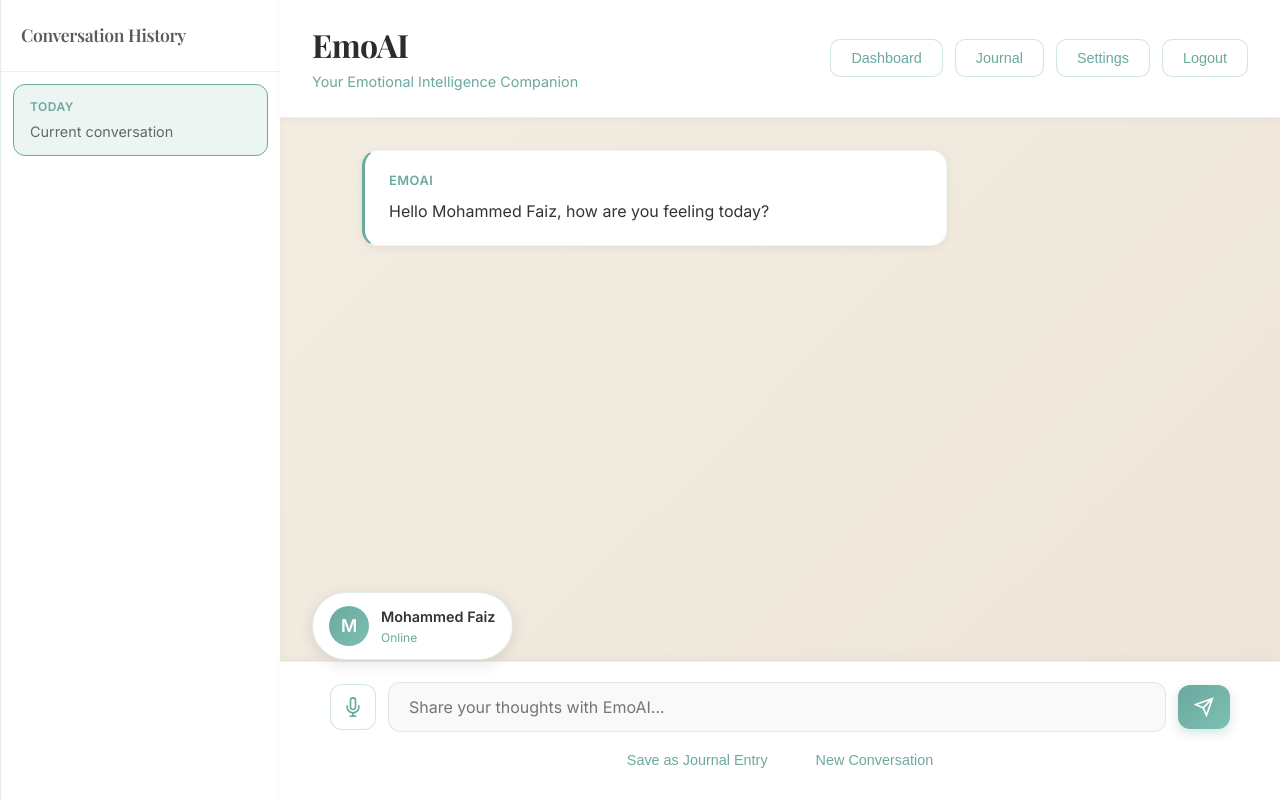
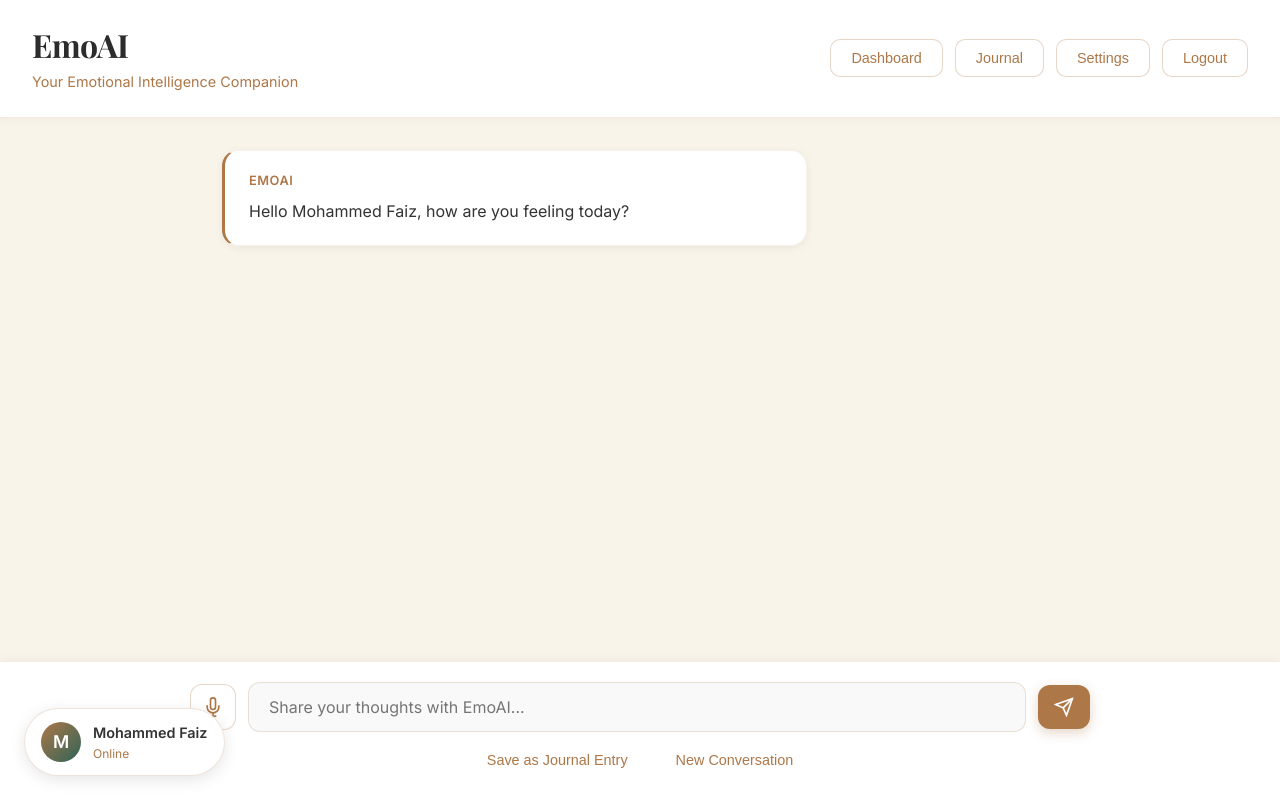
Before and after one commit to Faizme/EmoAI, a Flask app: page /chatbot in a window 1280 px wide. Run offline with Flask 3, Linux system fonts and the light colour scheme; a user stored in the database is signed in; data comes from the database, SQL or seed files in the repository.

Commit message:
Remove chat history sidebar and update color scheme for logged-in users
Removes the `.chat-sidebar-right` element and its associated styles from `static/css/chatbot.css` and `templates/chatbot.html`. Updates the background color of `.premium-chat-container` to `rgb(249, 244, 233)`. Adjusts header border color and tagline text color to `rgb(173, 119, 72)`. Updates primary button background and shadow colors to `rgb(173, 119, 72)`. Updates outline button border and text colors to `rgb(173, 119, 72)`. Updates message bubble border color to `rgb(173, 119, 72)` and user message background to `rgb(47, 100, 87)`.

Replit-Commit-Author: Agent
Replit-Commit-Session-Id: 435acc71-5b72-4293-82c9-11bd463ac54d
Replit-Commit-Checkpoint-Type: intermediate_checkpoint
Replit-Commit-Event-Id: f01931e8-1a7a-4fed-b501-a50d781fcd03
Replit-Commit-Screenshot-Url: https://storage.googleapis.com/screenshot-production-us-central1/19c8bd7a-bc74-4fb0-94fe-f467203d5f8c/435acc71-5b72-4293-82c9-11bd463ac54d/qt692mz

```diff
--- a/static/css/chatbot.css
+++ b/static/css/chatbot.css
@@ -1,76 +1,11 @@
 .premium-chat-container {
     display: flex;
     height: 100vh;
-    background: linear-gradient(135deg, #F4EEE3 0%, #EDE5D8 100%);
+    background: rgb(249, 244, 233);
     position: relative;
     overflow: hidden;
 }
 
-/* Chat History Sidebar - Right Side */
-.chat-sidebar-right {
-    width: 280px;
-    background: white;
-    border-left: 1px solid rgba(107, 169, 159, 0.2);
-    display: flex;
-    flex-direction: column;
-    box-shadow: -2px 0 10px rgba(0, 0, 0, 0.05);
-}
-
-.sidebar-header {
-    padding: 24px 20px;
-    border-bottom: 1px solid rgba(107, 169, 159, 0.15);
-}
-
-.sidebar-header h3 {
-    font-family: 'Playfair Display', serif;
-    font-size: 1.1rem;
-    color: #5A5A5A;
-    margin: 0;
-}
-
-.history-list {
-    flex: 1;
-    overflow-y: auto;
-    padding: 12px;
-}
-
-.history-item {
-    padding: 12px 16px;
-    margin-bottom: 8px;
-    border-radius: 12px;
-    cursor: pointer;
-    transition: all 0.3s ease;
-    border: 1px solid transparent;
-}
-
-.history-item:hover {
-    background: rgba(107, 169, 159, 0.08);
-    border-color: rgba(107, 169, 159, 0.2);
-}
-
-.history-item.active {
-    background: rgba(107, 169, 159, 0.12);
-    border-color: var(--accent-color);
-}
-
-.history-date {
-    font-size: 0.75rem;
-    color: var(--accent-color);
-    font-weight: 600;
-    margin-bottom: 4px;
-    text-transform: uppercase;
-    letter-spacing: 0.5px;
-}
-
-.history-preview {
-    font-size: 0.9rem;
-    color: #666;
-    white-space: nowrap;
-    overflow: hidden;
-    text-overflow: ellipsis;
-}
-
-/* Main Chat Area */
 .main-chat-area {
     flex: 1;
     display: flex;
@@ -78,11 +13,10 @@
     position: relative;
 }
 
-/* Elegant Header */
 .elegant-chat-header {
     background: white;
     padding: 24px 32px;
-    border-bottom: 1px solid rgba(107, 169, 159, 0.15);
+    border-bottom: 1px solid rgba(173, 119, 72, 0.15);
     display: flex;
     justify-content: space-between;
     align-items: center;
@@ -99,7 +33,7 @@
 
 .header-left .app-tagline {
     font-size: 0.9rem;
-    color: var(--accent-color);
+    color: rgb(173, 119, 72);
     margin: 4px 0 0 0;
 }
 
@@ -122,32 +56,31 @@
 }
 
 .elegant-btn.btn-primary {
-    background: linear-gradient(135deg, var(--accent-color), var(--accent-light));
+    background: rgb(173, 119, 72);
     color: white;
-    box-shadow: 0 4px 12px rgba(107, 169, 159, 0.3);
+    box-shadow: 0 4px 12px rgba(173, 119, 72, 0.3);
 }
 
 .elegant-btn.btn-primary:hover {
     transform: translateY(-2px);
-    box-shadow: 0 6px 16px rgba(107, 169, 159, 0.4);
+    box-shadow: 0 6px 16px rgba(173, 119, 72, 0.4);
 }
 
 .elegant-btn.btn-outline {
     background: white;
-    border: 1.5px solid rgba(107, 169, 159, 0.3);
-    color: var(--accent-color);
+    border: 1.5px solid rgba(173, 119, 72, 0.3);
+    color: rgb(173, 119, 72);
 }
 
 .elegant-btn.btn-outline:hover {
-    background: rgba(107, 169, 159, 0.08);
-    border-color: var(--accent-color);
+    background: rgba(173, 119, 72, 0.08);
+    border-color: rgb(173, 119, 72);
 }
 
 .btn-icon {
     font-size: 1rem;
 }
 
-/* Conversation Area */
 .conversation-area {
     flex: 1;
     overflow-y: auto;
@@ -180,17 +113,17 @@
     border-radius: 16px;
     background: white;
     box-shadow: 0 2px 8px rgba(0, 0, 0, 0.06);
-    border: 1px solid rgba(107, 169, 159, 0.1);
+    border: 1px solid rgba(173, 119, 72, 0.1);
 }
 
 .ai-message-elegant .message-content {
     margin-right: auto;
-    border-left: 3px solid var(--accent-color);
+    border-left: 3px solid rgb(173, 119, 72);
 }
 
 .user-message-elegant .message-content {
     margin-left: auto;
-    background: linear-gradient(135deg, var(--accent-color), var(--accent-light));
+    background: rgb(47, 100, 87);
     border: none;
     color: white;
 }
@@ -201,7 +134,7 @@
     text-transform: uppercase;
     letter-spacing: 0.5px;
     margin-bottom: 8px;
-    color: var(--accent-color);
+    color: rgb(173, 119, 72);
 }
 
 .user-message-elegant .message-sender {
@@ -230,7 +163,7 @@
 .typing-dot-elegant {
     width: 8px;
     height: 8px;
-    background: var(--accent-color);
+    background: rgb(173, 119, 72);
     border-radius: 50%;
     animation: typingBounce 1.4s infinite;
 }
@@ -252,11 +185,10 @@
     }
 }
 
-/* Input Section */
 .input-section {
     background: white;
     padding: 20px 32px 24px;
-    border-top: 1px solid rgba(107, 169, 159, 0.15);
+    border-top: 1px solid rgba(173, 119, 72, 0.15);
     box-shadow: 0 -2px 10px rgba(0, 0, 0, 0.04);
 }
 
@@ -271,9 +203,9 @@
 .voice-btn {
     padding: 12px;
     background: white;
-    border: 1.5px solid rgba(107, 169, 159, 0.3);
+    border: 1.5px solid rgba(173, 119, 72, 0.3);
     border-radius: 12px;
-    color: var(--accent-color);
+    color: rgb(173, 119, 72);
     cursor: pointer;
     transition: all 0.3s ease;
     display: flex;
@@ -282,30 +214,30 @@
 }
 
 .voice-btn:hover {
-    background: rgba(107, 169, 159, 0.08);
-    border-color: var(--accent-color);
+    background: rgba(173, 119, 72, 0.08);
+    border-color: rgb(173, 119, 72);
 }
 
 .voice-btn.listening {
-    background: var(--accent-color);
-    border-color: var(--accent-color);
+    background: rgb(173, 119, 72);
+    border-color: rgb(173, 119, 72);
     color: white;
     animation: pulse 1.5s infinite;
 }
 
 @keyframes pulse {
     0%, 100% {
-        box-shadow: 0 0 0 0 rgba(107, 169, 159, 0.4);
+        box-shadow: 0 0 0 0 rgba(173, 119, 72, 0.4);
     }
     50% {
-        box-shadow: 0 0 0 10px rgba(107, 169, 159, 0);
+        box-shadow: 0 0 0 10px rgba(173, 119, 72, 0);
     }
 }
 
 .premium-input {
     flex: 1;
     padding: 14px 20px;
-    border: 1.5px solid rgba(107, 169, 159, 0.2);
+    border: 1.5px solid rgba(173, 119, 72, 0.2);
     border-radius: 12px;
     font-size: 1rem;
     background: #F9F9F9;
@@ -315,14 +247,14 @@
 
 .premium-input:focus {
     outline: none;
-    border-color: var(--accent-color);
+    border-color: rgb(173, 119, 72);
     background: white;
-    box-shadow: 0 0 0 3px rgba(107, 169, 159, 0.1);
+    box-shadow: 0 0 0 3px rgba(173, 119, 72, 0.1);
 }
 
 .send-btn-elegant {
     padding: 12px 16px;
-    background: linear-gradient(135deg, var(--accent-color), var(--accent-light));
+    background: rgb(173, 119, 72);
     color: white;
     border: none;
     border-radius: 12px;
@@ -331,12 +263,12 @@
     display: flex;
     align-items: center;
     justify-content: center;
-    box-shadow: 0 4px 12px rgba(107, 169, 159, 0.3);
+    box-shadow: 0 4px 12px rgba(173, 119, 72, 0.3);
 }
 
 .send-btn-elegant:hover {
     transform: translateY(-2px);
-    box-shadow: 0 6px 16px rgba(107, 169, 159, 0.4);
+    box-shadow: 0 6px 16px rgba(173, 119, 72, 0.4);
 }
 
 .input-actions {
@@ -349,7 +281,7 @@
 .action-link {
     background: none;
     border: none;
-    color: var(--accent-color);
+    color: rgb(173, 119, 72);
     font-size: 0.9rem;
     cursor: pointer;
     padding: 8px 12px;
@@ -358,15 +290,14 @@
 }
 
 .action-link:hover {
-    color: var(--accent-light);
+    color: rgb(47, 100, 87);
     text-decoration: underline;
 }
 
-/* User Info Badge - Bottom Left */
 .user-info-badge {
-    position: absolute;
-    bottom: 140px;
-    left: 32px;
+    position: fixed;
+    bottom: 24px;
+    left: 24px;
     display: flex;
     align-items: center;
     gap: 12px;
@@ -374,7 +305,7 @@
     padding: 12px 16px;
     border-radius: 50px;
     box-shadow: 0 4px 16px rgba(0, 0, 0, 0.1);
-    border: 1px solid rgba(107, 169, 159, 0.2);
+    border: 1px solid rgba(173, 119, 72, 0.2);
     z-index: 100;
 }
 
@@ -382,7 +313,7 @@
     width: 40px;
     height: 40px;
     border-radius: 50%;
-    background: linear-gradient(135deg, var(--accent-color), var(--accent-light));
+    background: linear-gradient(135deg, rgb(173, 119, 72), rgb(47, 100, 87));
     color: white;
     display: flex;
     align-items: center;
@@ -404,10 +335,9 @@
 
 .user-status {
     font-size: 0.75rem;
-    color: var(--accent-color);
+    color: rgb(173, 119, 72);
 }
 
-/* Elegant Modals */
 .elegant-modal {
     position: fixed;
     top: 0;
@@ -498,7 +428,7 @@
 .premium-textarea {
     width: 100%;
     padding: 14px 20px;
-    border: 1.5px solid rgba(107, 169, 159, 0.2);
+    border: 1.5px solid rgba(173, 119, 72, 0.2);
     border-radius: 12px;
     font-size: 1rem;
     background: #F9F9F9;
@@ -509,9 +439,9 @@
 
 .premium-textarea:focus {
     outline: none;
-    border-color: var(--accent-color);
+    border-color: rgb(173, 119, 72);
     background: white;
-    box-shadow: 0 0 0 3px rgba(107, 169, 159, 0.1);
+    box-shadow: 0 0 0 3px rgba(173, 119, 72, 0.1);
 }
 
 .full-width {
@@ -519,11 +449,10 @@
     justify-content: center;
 }
 
-/* Settings Sections */
 .settings-section {
     margin-bottom: 32px;
     padding-bottom: 24px;
-    border-bottom: 1px solid rgba(107, 169, 159, 0.15);
+    border-bottom: 1px solid rgba(173, 119, 72, 0.15);
 }
 
 .settings-section:last-child {
@@ -575,14 +504,13 @@
 }
 
 .toggle-switch-elegant input:checked + .toggle-slider {
-    background-color: var(--accent-color);
+    background-color: rgb(173, 119, 72);
 }
 
 .toggle-switch-elegant input:checked + .toggle-slider:before {
     transform: translateX(24px);
 }
 
-/* Reminders List */
 .reminders-list-elegant {
     display: flex;
     flex-direction: column;
@@ -592,7 +520,7 @@
 .reminder-card {
     padding: 16px;
     background: #F9F9F9;
-    border: 1px solid rgba(107, 169, 159, 0.15);
+    border: 1px solid rgba(173, 119, 72, 0.15);
     border-radius: 12px;
     display: flex;
     justify-content: space-between;
@@ -625,7 +553,6 @@
     font-style: italic;
 }
 
-/* Mood Selection */
 .mood-selection {
     margin: 24px 0;
 }
@@ -641,18 +568,13 @@
     padding: 20px;
     background: #F9F9F9;
     border-radius: 12px;
-    border-left: 3px solid var(--accent-color);
+    border-left: 3px solid rgb(173, 119, 72);
     margin: 20px 0;
     line-height: 1.7;
     color: #333;
 }
 
-/* Responsive Design */
 @media (max-width: 768px) {
-    .chat-sidebar-right {
-        display: none;
-    }
-
     .elegant-chat-header {
         flex-direction: column;
         gap: 16px;
@@ -664,7 +586,7 @@
     }
 
     .user-info-badge {
-        bottom: 120px;
+        bottom: 16px;
         left: 16px;
     }
 
--- a/templates/chatbot.html
+++ b/templates/chatbot.html
@@ -4,18 +4,6 @@
 
 {% block content %}
 <div class="premium-chat-container">
-    <div class="chat-sidebar-right">
-        <div class="sidebar-header">
-            <h3>Conversation History</h3>
-        </div>
-        <div class="history-list" id="historyList">
-            <div class="history-item active">
-                <div class="history-date">Today</div>
-                <div class="history-preview">Current conversation</div>
-            </div>
-        </div>
-    </div>
-
     <div class="main-chat-area">
         <div class="elegant-chat-header">
             <div class="header-left">
```
